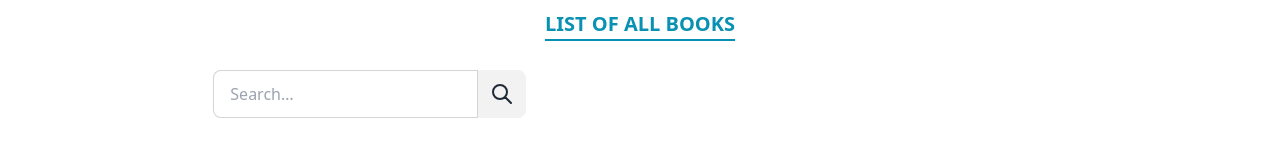
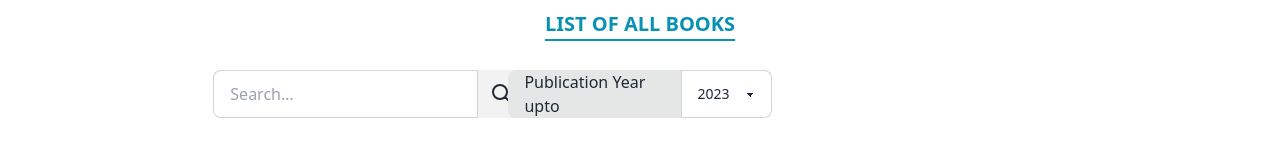
Before and after one commit to rahatsikz/book-catalog-client, a React (Vite) app: page /allbooks in a window 1280 px wide. Shown: the part 127-289 px from the top of the page. Built offline with nearby package versions, Linux system fonts and the light colour scheme; no server answers.

Commit message:
[DONE] ~ publication year filter implemented

```diff
--- a/src/pages/AllBooks.tsx
+++ b/src/pages/AllBooks.tsx
@@ -1,3 +1,4 @@
+/* eslint-disable prefer-const */
 /* eslint-disable @typescript-eslint/no-unsafe-argument */
 /* eslint-disable @typescript-eslint/no-unsafe-call */
 /* eslint-disable @typescript-eslint/no-unsafe-member-access */
@@ -12,9 +13,12 @@ export default function AllBooks() {
   const { data, isLoading } = useGetAllBooksQuery(undefined);
   console.log(isLoading);
 
-  const [filteredData, setFilteredData] = useState<IBook[] | undefined>(
+  let [filteredData, setFilteredData] = useState<IBook[] | undefined>(
     data?.data
   );
+
+  const [search, setSearch] = useState("");
+  const [year, setYear] = useState("");
 
   useEffect(() => {
     setFilteredData(data?.data);
@@ -25,19 +29,46 @@ export default function AllBooks() {
     const form = e.currentTarget;
     const search = (form.search as HTMLInputElement).value;
     // console.log({ search });
-    if (search.length) {
-      const filteredData = data?.data.filter(
-        (indivBook: IBook) =>
-          indivBook.title.toLowerCase().includes(search.toLowerCase()) ||
+    setSearch(search);
+  };
+
+  const handleYear = (e: {
+    preventDefault: () => void;
+    currentTarget: any;
+  }) => {
+    e.preventDefault();
+
+    const year = e.currentTarget.value;
+    console.log({ year });
+    setYear(year);
+  };
+
+  if (search.length && year.length) {
+    filteredData = data?.data.filter(
+      (indivBook: IBook) =>
+        (indivBook.title.toLowerCase().includes(search.toLowerCase()) ||
           indivBook.author.toLowerCase().includes(search.toLowerCase()) ||
-          indivBook.genre.toLowerCase().includes(search.toLowerCase())
-      );
-      setFilteredData(filteredData);
-      // console.log(filteredData);
-    } else {
-      setFilteredData(data?.data);
-    }
-  };
+          indivBook.genre.toLowerCase().includes(search.toLowerCase())) &&
+        parseInt(indivBook.publicationDate.slice(-4)) < parseInt(year)
+    );
+    // console.log(filteredData);
+  } else if (search.length) {
+    filteredData = data?.data.filter(
+      (indivBook: IBook) =>
+        indivBook.title.toLowerCase().includes(search.toLowerCase()) ||
+        indivBook.author.toLowerCase().includes(search.toLowerCase()) ||
+        indivBook.genre.toLowerCase().includes(search.toLowerCase())
+    );
+  } else if (year.length) {
+    filteredData = data?.data.filter(
+      (indivBook: IBook) =>
+        parseInt(indivBook.publicationDate.slice(-4)) < parseInt(year)
+    );
+  }
+
+  console.log({ filteredData });
+
+  // setFilteredData(filteredData);
 
   return (
     <div className="w-8/12 mx-auto mt-12">
@@ -46,7 +77,7 @@ export default function AllBooks() {
       </p>
 
       <div className="mt-8">
-        <form onSubmit={handleSearch}>
+        <form onSubmit={handleSearch} className="grid grid-cols-3 gap-8">
           <div className="form-control">
             <div className="input-group">
               <input
@@ -72,6 +103,23 @@ export default function AllBooks() {
                 </svg>
               </button>
             </div>
+          </div>
+
+          <div className="form-control">
+            <label className="input-group">
+              <span>Publication Year upto</span>
+              <select
+                onChange={handleYear}
+                name="year"
+                className="select select-bordered focus:outline-none"
+              >
+                <option defaultValue={2023}>2023</option>
+                <option value={1950}>1950</option>
+                <option value={1900}>1900</option>
+                <option value={1850}>1850</option>
+                <option value={1800}>1800</option>
+              </select>
+            </label>
           </div>
         </form>
       </div>
--- a/src/redux/features/user/userSlice.ts
+++ b/src/redux/features/user/userSlice.ts
@@ -17,7 +17,7 @@ const userSlice = createSlice({
   name: "user",
   initialState,
   reducers: {
-    setUser: (state, action: PayloadAction<string | null>) => {
+    setUser: (state, action: PayloadAction<string | null>): void => {
       state.user.email = action.payload;
     },
   },
```
